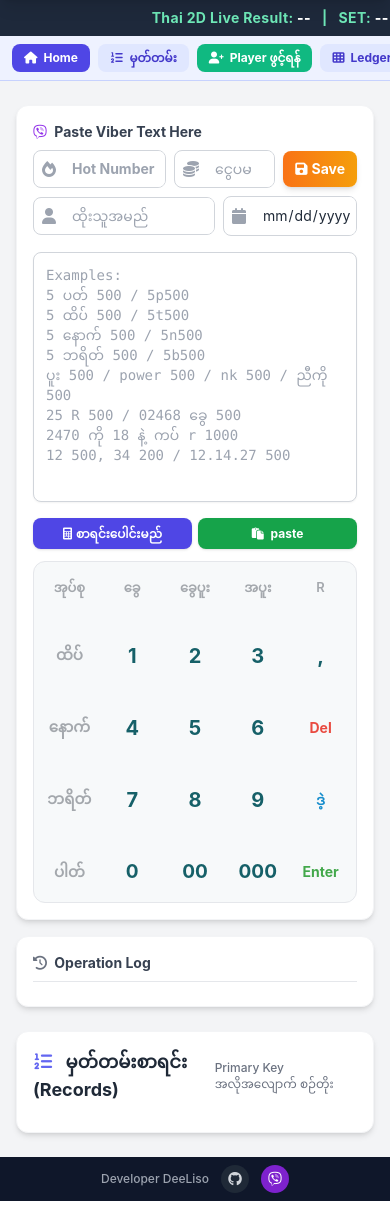
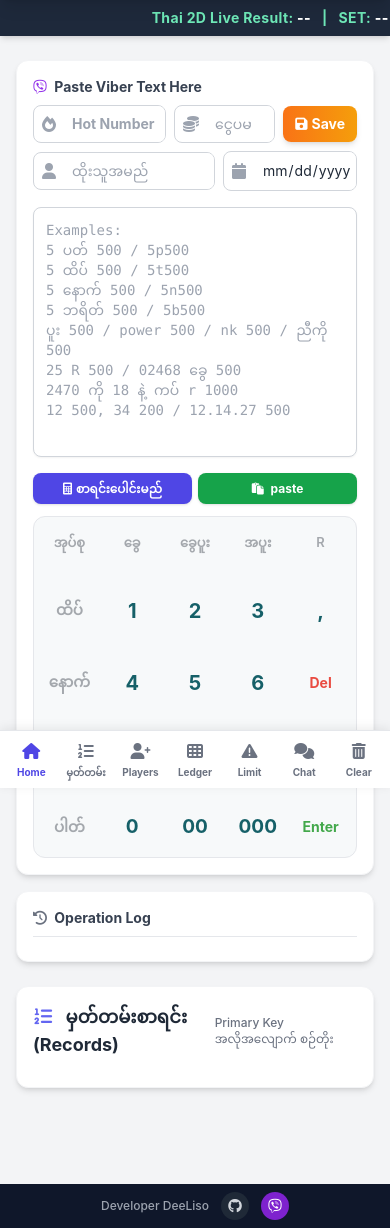
Before and after one commit to DeeLiso/2d-parser-engine, a Django app: page /bet/ in a window 390 px wide. Shown: the part 56-1284 px from the top of the page. Before the commit the page ends 1257 px from the top, so only its background shows below. Run offline with Django 5.2, Linux system fonts and the light colour scheme; data comes from the database, SQL or seed files in the repository; data that the repository does not hold is empty; some libraries are stand-ins or nearby versions.

Commit message:
Move navbar to bottom tab bar with icon+label layout
- Fixed bottom tab bar (mobile app style)
- Icons with labels stacked vertically
- Font slider moved to top header
- Bettor username badge in top header
- pb-24 for content to avoid overlap
- Safe area inset for notch phones

```diff
--- a/twodapp/templates/twodapp/index.html
+++ b/twodapp/templates/twodapp/index.html
@@ -307,11 +307,21 @@
                                 --:--:-- --</div>
                         </div>
                     </div>
+                    {% if user_type == 'bettor' and bettor_username %}
+                    <span class="flex items-center gap-1 text-[10px] bg-emerald-500 text-white px-2 py-0.5 rounded-full font-bold">
+                        <i class="fas fa-user-circle"></i> {{ bettor_username }}
+                    </span>
+                    {% endif %}
                     <form method="post" action="{% url 'logout' %}" class="flex items-center gap-1.5">
                         {% csrf_token %}
                         <span class="hidden md:inline text-xs text-indigo-200 font-semibold max-w-[120px] truncate">
                             <i class="fas fa-user-circle mr-1"></i>{{ user.username }}
                         </span>
+                        <div class="hidden sm:flex items-center gap-1 text-[10px] text-indigo-200">
+                            <i class="fas fa-font text-[9px]"></i>
+                            <input type="range" id="fontSizeSlider" min="12" max="24" value="16"
+                                class="w-16 h-1 bg-indigo-400 rounded-lg appearance-none cursor-pointer">
+                        </div>
                         <button type="submit" title="Logout"
                             class="p-2 rounded-lg bg-red-500/20 hover:bg-red-500/40 text-red-100 transition transform hover:scale-105">
                             <i class="fas fa-sign-out-alt text-sm"></i>
@@ -333,61 +343,56 @@
         </div>
     </div>
 
-    <!-- Button Navbar -->
-    <div class="bg-indigo-50 border-b border-indigo-200 overflow-x-auto">
-        <div class="max-w-7xl mx-auto px-3 py-2 flex items-center gap-2 min-w-max">
+    <!-- Button Navbar → Bottom Tab Bar -->
+    <div class="fixed bottom-0 left-0 right-0 z-50 bg-white border-t border-gray-200 shadow-[0_-2px_10px_rgba(0,0,0,0.08)] safe-bottom" style="padding-bottom: env(safe-area-inset-bottom, 0px);">
+        <div class="max-w-7xl mx-auto flex items-center justify-around {% if user_type == 'bettor' %}px-2{% else %}px-1{% endif %}">
             <a href="/bet/?type={{ user_type|default:'dealer' }}"
-                class="nav-btn inline-flex items-center gap-1.5 px-3 py-1.5 rounded-lg bg-indigo-600 hover:bg-indigo-700 text-white text-xs font-bold whitespace-nowrap">
-                <i class="fas fa-home"></i> Home
+                class="nav-btn flex flex-col items-center gap-0.5 py-2 px-2 rounded-xl text-[10px] font-bold text-indigo-600 hover:bg-indigo-50 min-w-0 flex-1">
+                <i class="fas fa-home text-base"></i>
+                <span>Home</span>
             </a>
             {% if user_type != 'bettor' %}
             <a href="/records/"
-                class="nav-btn inline-flex items-center gap-1.5 px-3 py-1.5 rounded-lg bg-indigo-100 hover:bg-indigo-200 text-indigo-700 text-xs font-bold whitespace-nowrap">
-                <i class="fas fa-list-ol"></i> မှတ်တမ်း
+                class="nav-btn flex flex-col items-center gap-0.5 py-2 px-2 rounded-xl text-[10px] font-bold text-gray-500 hover:bg-gray-50 min-w-0 flex-1">
+                <i class="fas fa-list-ol text-base"></i>
+                <span>မှတ်တမ်း</span>
             </a>
             <a href="/bet/manage_bettors/"
-                class="nav-btn inline-flex items-center gap-1.5 px-3 py-1.5 rounded-lg bg-emerald-500 hover:bg-emerald-600 text-white text-xs font-bold whitespace-nowrap">
-                <i class="fas fa-user-plus"></i> Player ဖွင့်ရန်
+                class="nav-btn flex flex-col items-center gap-0.5 py-2 px-2 rounded-xl text-[10px] font-bold text-gray-500 hover:bg-emerald-50 min-w-0 flex-1">
+                <i class="fas fa-user-plus text-base"></i>
+                <span>Players</span>
             </a>
             <a href="/ledger/"
-                class="nav-btn inline-flex items-center gap-1.5 px-3 py-1.5 rounded-lg bg-indigo-100 hover:bg-indigo-200 text-indigo-700 text-xs font-bold whitespace-nowrap">
-                <i class="fas fa-th"></i> Ledger
+                class="nav-btn flex flex-col items-center gap-0.5 py-2 px-2 rounded-xl text-[10px] font-bold text-gray-500 hover:bg-gray-50 min-w-0 flex-1">
+                <i class="fas fa-th text-base"></i>
+                <span>Ledger</span>
             </a>
             <a href="/limit/"
-                class="nav-btn inline-flex items-center gap-1.5 px-3 py-1.5 rounded-lg bg-red-100 hover:bg-red-200 text-red-700 text-xs font-bold whitespace-nowrap">
-                <i class="fas fa-exclamation-triangle"></i> Limit
+                class="nav-btn flex flex-col items-center gap-0.5 py-2 px-2 rounded-xl text-[10px] font-bold text-gray-500 hover:bg-red-50 min-w-0 flex-1">
+                <i class="fas fa-exclamation-triangle text-base"></i>
+                <span>Limit</span>
             </a>
             <a href="/chat/"
-                class="nav-btn inline-flex items-center gap-1.5 px-3 py-1.5 rounded-lg bg-blue-100 hover:bg-blue-200 text-blue-700 text-xs font-bold whitespace-nowrap">
-                <i class="fas fa-comments"></i> Chat
+                class="nav-btn flex flex-col items-center gap-0.5 py-2 px-2 rounded-xl text-[10px] font-bold text-gray-500 hover:bg-blue-50 min-w-0 flex-1">
+                <i class="fas fa-comments text-base"></i>
+                <span>Chat</span>
             </a>
+            <button id="clearAllBtn"
+                class="nav-btn flex flex-col items-center gap-0.5 py-2 px-2 rounded-xl text-[10px] font-bold text-gray-500 hover:bg-red-50 min-w-0 flex-1">
+                <i class="fas fa-trash-alt text-base"></i>
+                <span>Clear</span>
+            </button>
             {% else %}
             <a href="/bet/records/"
-                class="nav-btn inline-flex items-center gap-1.5 px-3 py-1.5 rounded-lg bg-indigo-100 hover:bg-indigo-200 text-indigo-700 text-xs font-bold whitespace-nowrap">
-                <i class="fas fa-list-ol"></i> မှတ်တမ်း
+                class="nav-btn flex flex-col items-center gap-0.5 py-2 px-2 rounded-xl text-[10px] font-bold text-gray-500 hover:bg-gray-50 min-w-0 flex-1">
+                <i class="fas fa-list-ol text-base"></i>
+                <span>မှတ်တမ်း</span>
             </a>
             <a href="/bet/chat/"
-                class="nav-btn inline-flex items-center gap-1.5 px-3 py-1.5 rounded-lg bg-blue-100 hover:bg-blue-200 text-blue-700 text-xs font-bold whitespace-nowrap">
-                <i class="fas fa-comments"></i> Chat
+                class="nav-btn flex flex-col items-center gap-0.5 py-2 px-2 rounded-xl text-[10px] font-bold text-gray-500 hover:bg-blue-50 min-w-0 flex-1">
+                <i class="fas fa-comments text-base"></i>
+                <span>Chat</span>
             </a>
-            {% endif %}
-            <div class="inline-flex items-center gap-1.5 text-xs text-gray-600 shrink-0">
-                <i class="fas fa-font text-[10px]"></i>
-                <input type="range" id="fontSizeSlider" min="12" max="24" value="16"
-                    class="w-20 h-1.5 bg-gray-300 rounded-lg appearance-none cursor-pointer">
-            </div>
-            {% if user_type != 'bettor' %}
-            <span class="w-px h-5 bg-indigo-300 shrink-0"></span>
-            <button id="clearAllBtn"
-                class="nav-btn inline-flex items-center gap-1.5 px-3 py-1.5 rounded-lg bg-red-600 hover:bg-red-700 text-white text-xs font-bold whitespace-nowrap">
-                <i class="fas fa-trash-alt"></i> Clear
-            </button>
-            {% endif %}
-            {% if user_type == 'bettor' and bettor_username %}
-            <span class="w-px h-5 bg-indigo-300 shrink-0"></span>
-            <div class="inline-flex items-center gap-1.5 px-3 py-1.5 rounded-lg bg-emerald-600 text-white text-xs font-bold whitespace-nowrap">
-                <i class="fas fa-user-circle"></i> {{ bettor_username }}
-            </div>
             {% endif %}
         </div>
     </div>
@@ -402,7 +407,7 @@
     </div>
 
     <!-- Main Content Area -->
-    <main class="flex-grow max-w-7xl mx-auto px-4 sm:px-6 lg:px-8 py-6 w-full flex flex-col lg:flex-row gap-6">
+    <main class="flex-grow max-w-7xl mx-auto px-4 sm:px-6 lg:px-8 py-6 pb-24 w-full flex flex-col lg:flex-row gap-6">
 
         <!-- Left Panel: Input Area -->
         <div class="w-full lg:w-1/3 flex flex-col gap-4">
```
